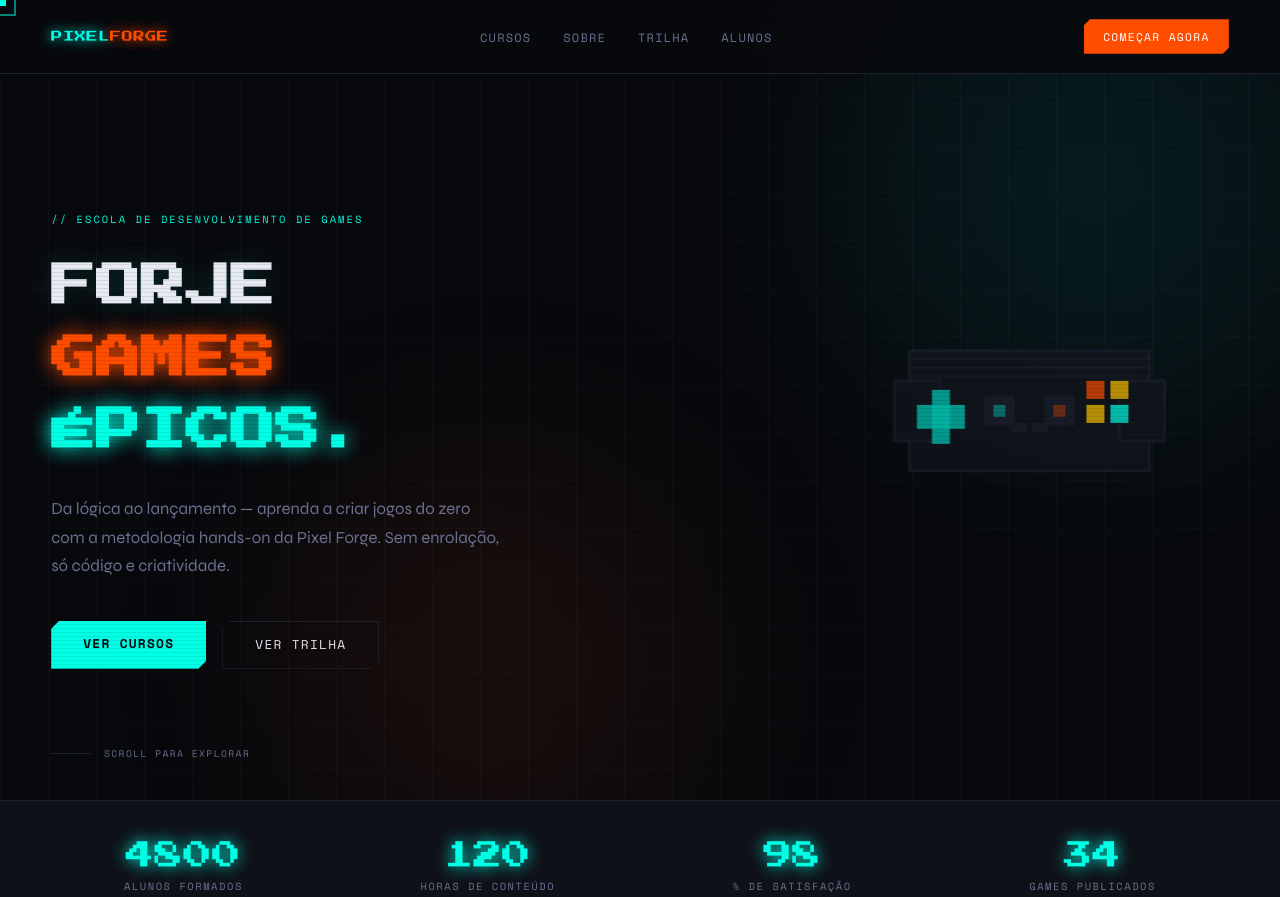
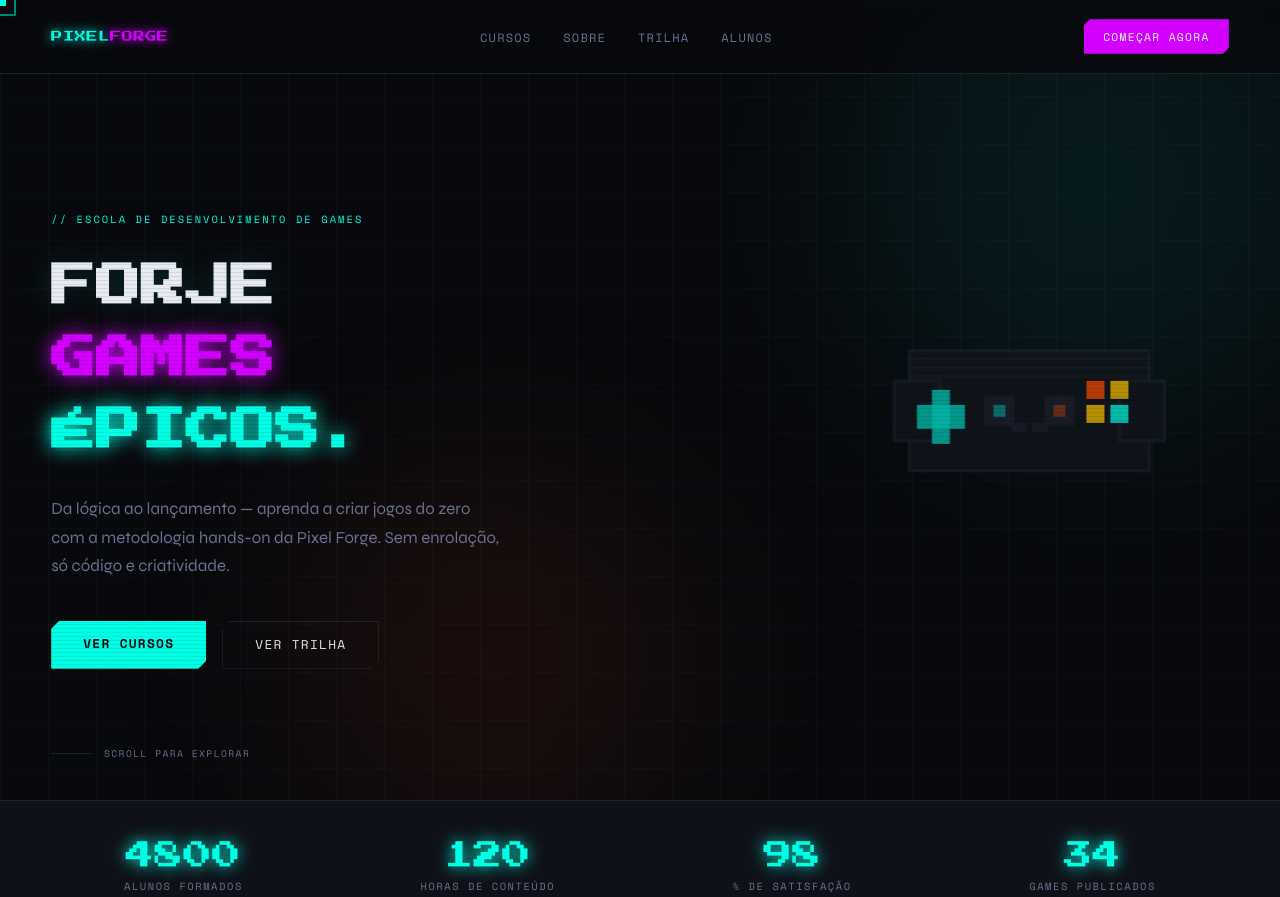
Before and after one commit to lpc2009/lpc2009.github.io, a plain HTML site: page index ia.html in a window 1280 px wide. Shown: the top 897 px of the page. Drawn offline with nearby package versions, Linux system fonts and the light colour scheme.

Commit message:
Criei  o Pixel forge

```diff
--- a/index ia.html
+++ b/index ia.html
@@ -1,3 +1,4 @@
+
 <!DOCTYPE html>
 <html lang="pt-BR">
 <head>
@@ -15,7 +16,7 @@
       --card:      #13161f;
       --border:    #1e2230;
       --neon:      #00ffe5;
-      --fire:      #ff4d00;
+      --fire:      #d400ff;
       --amber:     #ffc300;
       --text:      #e8eaf2;
       --muted:     #6b7191;
```
Also changed, not shown: index.html (+2 -0 lines).
